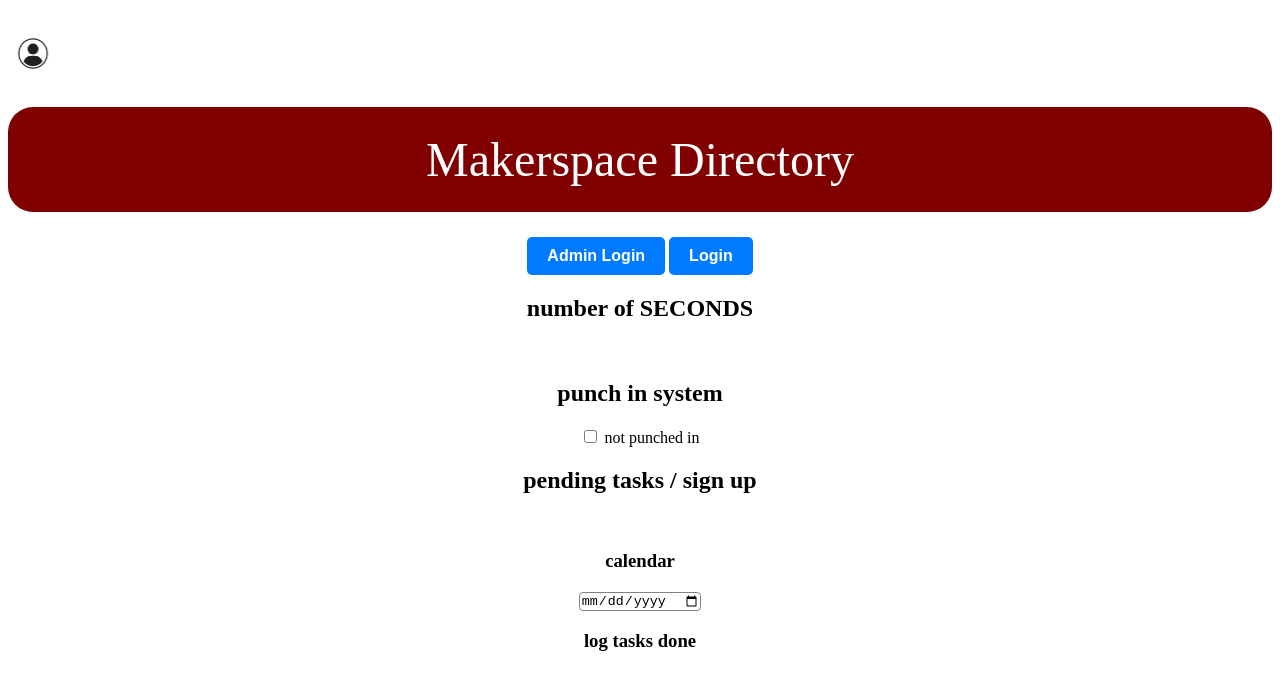
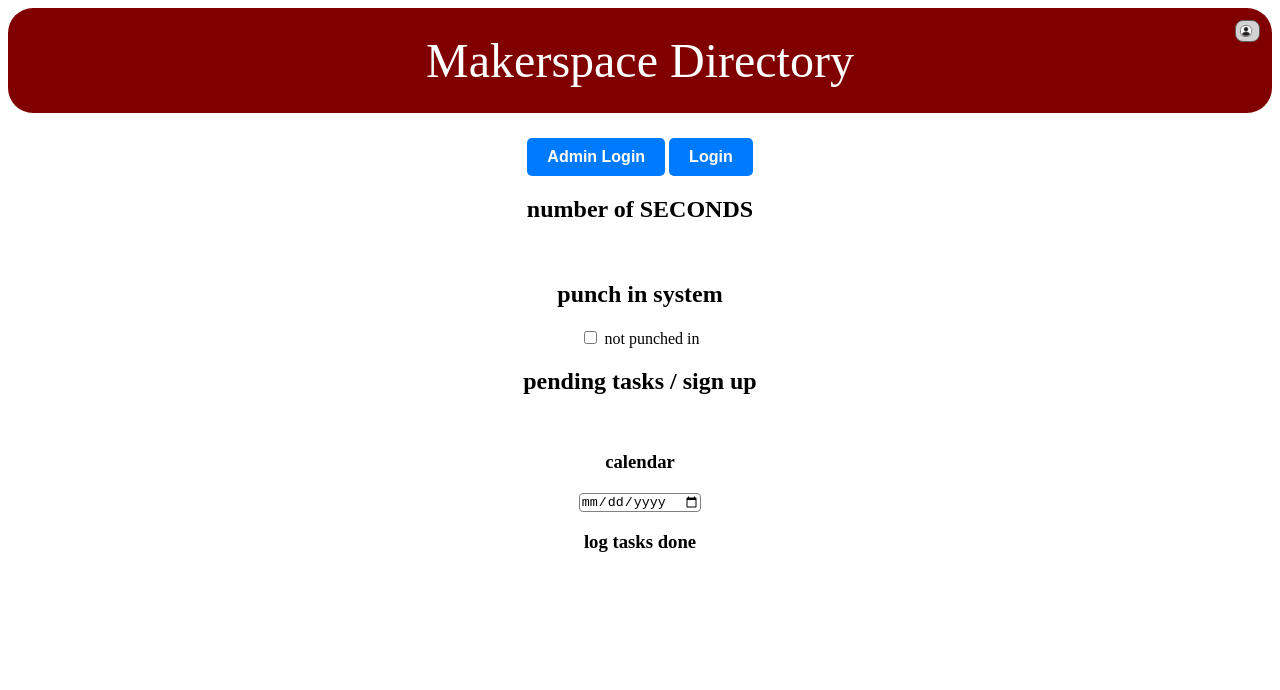
Before and after one commit to Michael-crypto-bit/makerspace, a plain HTML site: page home.html in a window 1280 px wide. Drawn offline with Linux system fonts and the light colour scheme; no server answers.

Commit message:
User icon in the top right corner

```diff
--- a/style.css
+++ b/style.css
@@ -135,10 +135,24 @@ input {
     display: flex;
     align-items: center;
     justify-content: flex-start;
-    gap: 5px;
-  }
+    border: 1px solid #5E5E5E;
+    padding-right: 3px;
+    color: black;
+    border-radius: 8px;
+    width: fit-content;
+    background-color: #D3D3D3;
+    font-size: clamp(0.6875rem, 1vw + 0.45rem, 0.8125rem);
+    font-weight: 500;
+    height: 20px;
+    position: fixed;
+    top: 20px;
+    right: 20px;
+    margin: 0;
+    z-index: 1000;
+}
 
-  .loggedStatus img {
-    width: 50px;
+
+.loggedStatus img {
+    width: 20px;
     height: auto;
-  }
+}
```
